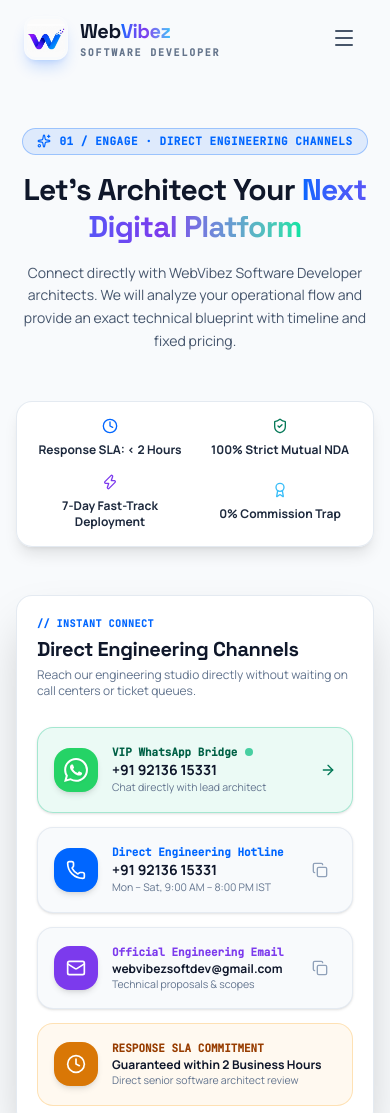
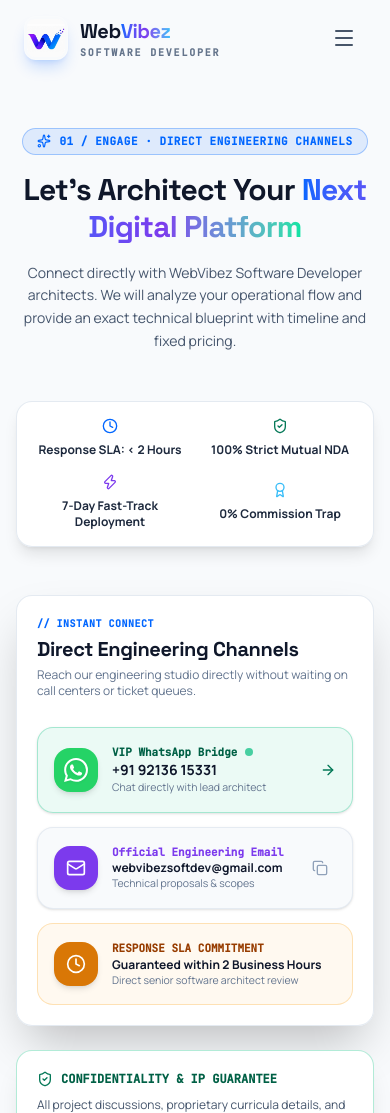
Before and after one commit to nexoraprivatechat31-dotcom/webvibez_official, a Next.js app: page /contact in a window 390 px wide. Shown: the top 1113 px of the page. Built offline with nearby package versions, Linux system fonts and the light colour scheme.

Commit message:
fix(contact): remove direct engineering hotline phone card

```diff
--- a/src/app/contact/page.tsx
+++ b/src/app/contact/page.tsx
@@ -254,41 +254,6 @@
                   <ArrowRight className="w-4 h-4 text-emerald-600 dark:text-[#00E5A3] group-hover:translate-x-1 transition-transform shrink-0" />
                 </a>
 
-                {/* Direct Phone Line with Copy Button */}
-                <div className="flex items-center justify-between p-4 rounded-2xl bg-slate-50 dark:bg-white/[0.03] border border-slate-200/80 dark:border-white/10 hover:border-[#0066FF]/60 shadow-sm transition-all duration-200 group">
-                  <a
-                    href="tel:+919213615331"
-                    className="flex items-center gap-3.5 flex-1 cursor-pointer"
-                  >
-                    <div className="w-11 h-11 sm:w-12 sm:h-12 rounded-2xl bg-[#0066FF] text-white flex items-center justify-center shrink-0 shadow-md group-hover:scale-105 transition-transform">
-                      <Phone className="w-5 h-5 sm:w-6 sm:h-6" />
-                    </div>
-                    <div>
-                      <div className="text-[11px] font-mono font-bold text-[#0066FF] dark:text-[#38BDF8]">
-                        Direct Engineering Hotline
-                      </div>
-                      <div className="text-sm sm:text-base font-bold text-slate-900 dark:text-white">
-                        +91 92136 15331
-                      </div>
-                      <div className="text-[10.5px] text-slate-500 dark:text-slate-400 font-sans">
-                        Mon &ndash; Sat, 9:00 AM &ndash; 8:00 PM IST
-                      </div>
-                    </div>
-                  </a>
-                  <button
-                    type="button"
-                    onClick={() => handleCopy("+919213615331", "phone")}
-                    className="p-2 rounded-xl text-slate-400 hover:text-[#0066FF] hover:bg-slate-200/60 dark:hover:bg-white/10 transition-colors cursor-pointer shrink-0"
-                    title="Copy Phone Number"
-                    aria-label="Copy Phone Number"
-                  >
-                    {copiedPhone ? (
-                      <CheckCheck className="w-4 h-4 text-emerald-500" />
-                    ) : (
-                      <Copy className="w-4 h-4" />
-                    )}
-                  </button>
-                </div>
 
                 {/* Direct Official Email with Copy Button */}
                 <div className="flex items-center justify-between p-4 rounded-2xl bg-slate-50 dark:bg-white/[0.03] border border-slate-200/80 dark:border-white/10 hover:border-[#7C3AED]/60 shadow-sm transition-all duration-200 group">
```
